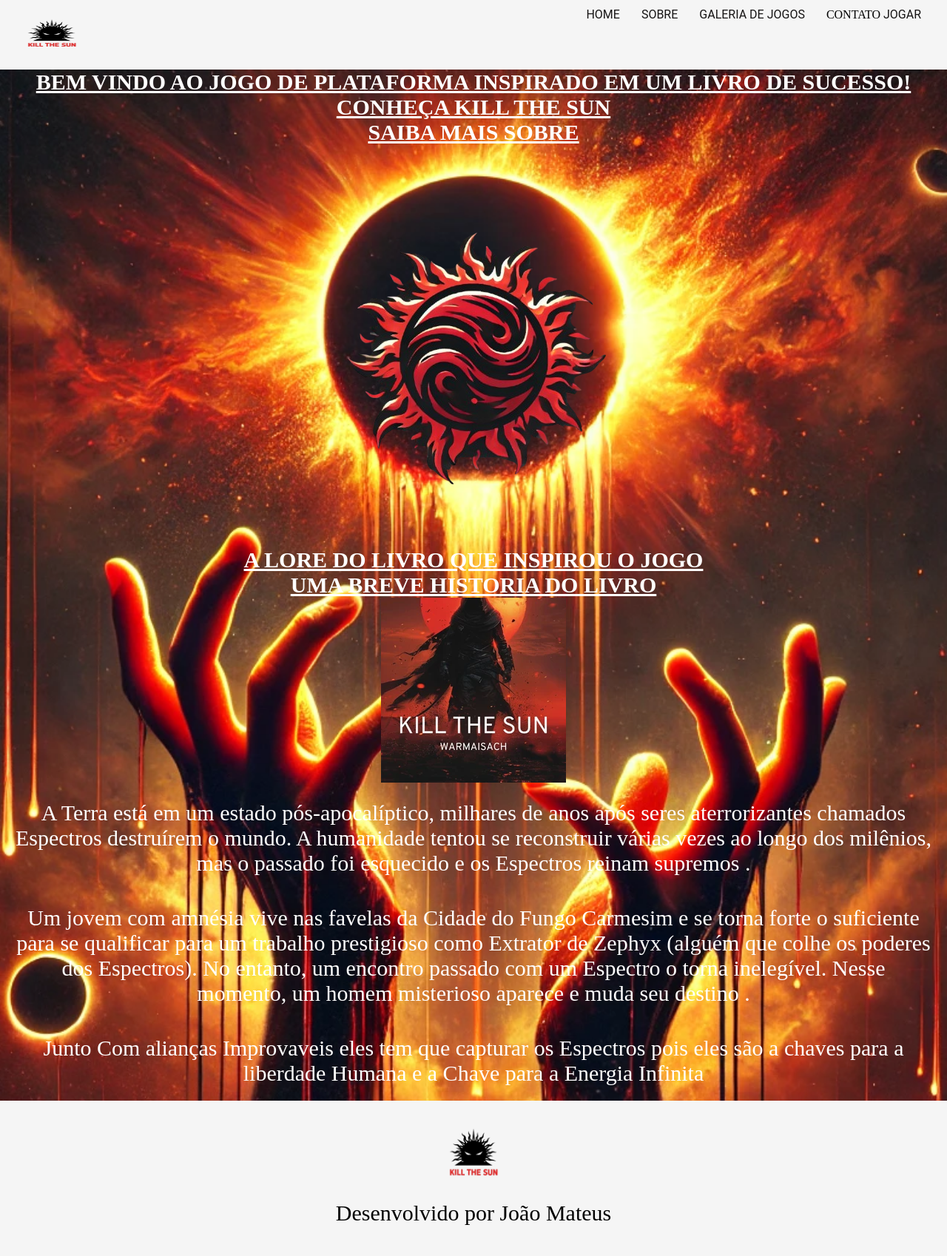
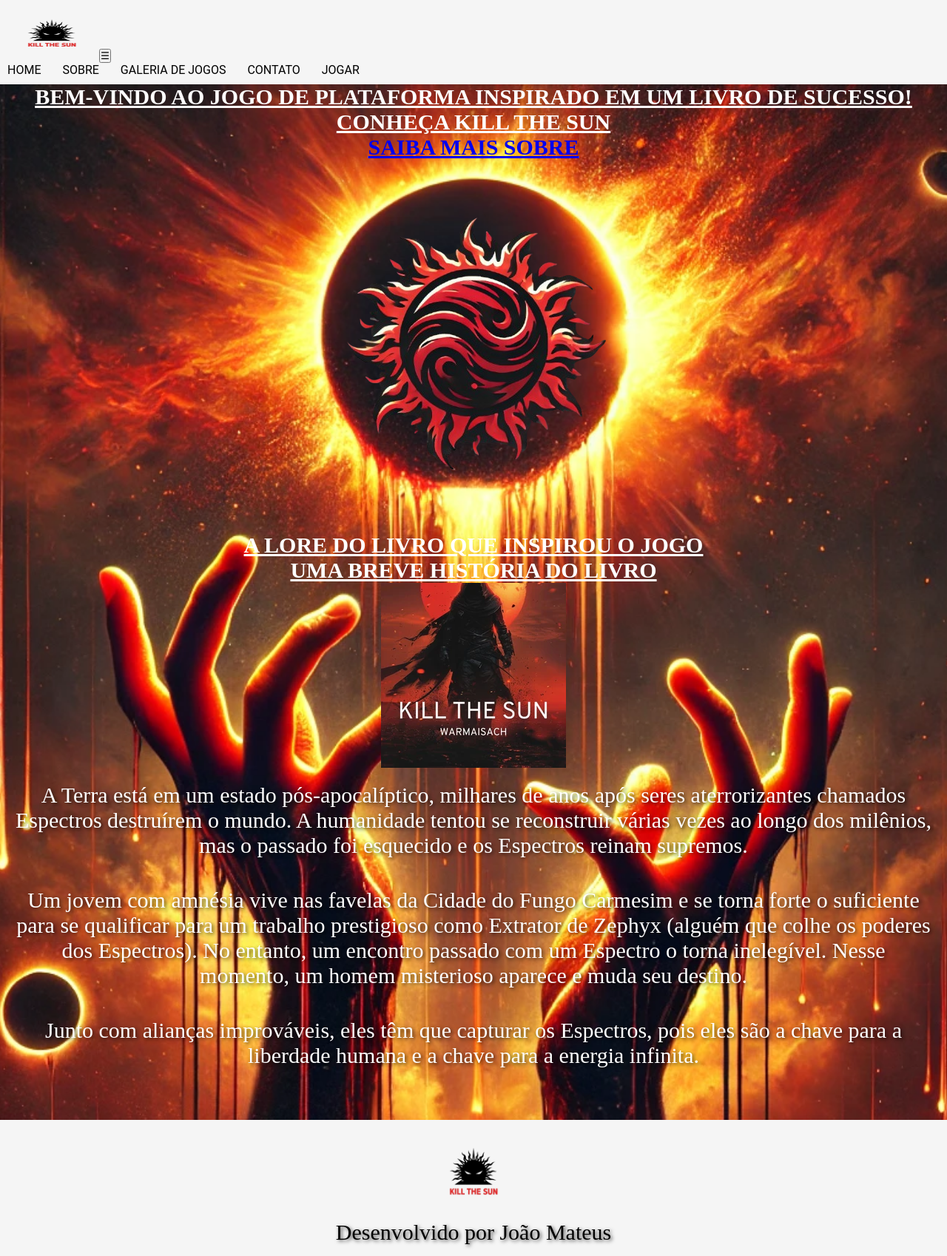
Before and after one commit to Joaoterminus3110/ProjetoTADS-1-2025, a PHP site: page / in a window 1280 px wide. Shown: the whole page at 74% size. Before the commit the page ends 1656 px from the top, so only its background shows below. Run offline with PHP 8.4, Linux system fonts and the light colour scheme.

Commit message:
QUASE FINAL

```diff
--- a/css/style.css
+++ b/css/style.css
@@ -8,10 +8,15 @@ header {
     margin: auto;
     background-color: whitesmoke;
     padding: 10px;
+    color: black;
 
+    a{
+        text-decoration: none;
+        color: black;
+    }
     nav {
         display: flex;
-        float: inline-end;
+
 
         ul {
             list-style-type: none;
@@ -21,17 +26,16 @@ header {
                 font-family: "Roboto", sans-serif;
                 text-transform: uppercase;
                 margin-right: 25px;
+                color: black;
 
-                a {
-                    color: rgb(23, 21, 21);
-                    text-decoration: none;
-                    transition: cubic-bezier(0.075, 0.82, 0.165, 1)
+
+
                 }
             }
         }
     }
 
-}
+
 
 body {
     background-image: url("../Imagem/Bannersun.webp");
@@ -45,22 +49,20 @@ p {
     font-size: 30px;
     text-align: center;
     padding: 20px;
-    border-radius: 20px;
-
+    text-shadow: 2px 2px 5px rgba(0, 0, 0, 0.7);
 }
 
-.capaImagem img {
-    width: 180px;
-    height: 60px;
-    display: inline;
-    border-radius: 50px;
-}
 
-.capaImagem {
+.capaImagem{
+    display: block;
+    margin: 0 auto;
+    max-width: 100%;
+
     p {
         text-align: center;
         background-color: #ede6e6;
         text-decoration-line: overline;
+
     }
 }
 
@@ -80,6 +82,7 @@ footer {
     margin: 0;
     display: grid;
     place-items: center;
+    margin-top: 50px;
 
     p {
         color: black;
@@ -89,23 +92,108 @@ footer {
     .SIRIUS {
         width: 120px;
         height: 120px;
+
     }
 }
+
 .paroalto {
 
     text-align: center;
     color: rgb(255, 254, 254);
     font-size: 15px;
 }
+
 h1 {
     text-decoration: underline;
 }
+
 h2 {
     text-decoration: underline;
     font-size: 30px;
+    text-align: center;
+    color: white;
 }
+
 .paroalto2 {
     text-align: center;
     color: white;
-    text-shadow: yellow;
 }
+
+.VIDEO {
+    margin-bottom: 50px;
+    margin-top: 50px;
+}
+
+.menu {
+    list-style: none;
+    display: flex;
+    gap: 20px;
+}
+
+.menu li a {
+    text-decoration: none;
+    font-size: 18px;
+}
+
+.menu-toggle {
+    font-size: 30px;
+    cursor: pointer;
+    display: none;
+}
+
+@media (max-width: 768px) {
+
+    .menu {
+        display: none;
+        flex-direction: column;
+        position: absolute;
+        top: 60px;
+        left: 0;
+        width: 100%;
+        background-color: #333;
+        padding: 10px;
+    }
+
+    .menu.active {
+        display: flex;
+    }
+
+    .menu-toggle {
+        display: block;
+    }
+}
+.contato {
+    form {
+        max-width: 500px;
+        margin: auto;
+        padding: 10px;
+    }
+
+      input, textarea {
+        width: 100%;
+        padding: 10px;
+        font-size: 1rem;
+        margin-bottom: 10px;
+      }
+
+      button {
+        padding: 10px 20px;
+        background-color: #333;
+        color: white;
+        border: none;
+        cursor: pointer;
+      }
+}
+.fase11 {
+display: inline;
+width: 600px;
+margin:auto;
+height: 600px;
+border-style: solid;
+}
+.fase12 {
+display: inline;
+width: 450px;
+margin:auto;
+height: 450px;
+border-style: solid;}
--- a/index.html
+++ b/index.html
@@ -5,82 +5,69 @@
     <meta charset="UTF-8">
     <meta name="viewport" content="width=device-width, initial-scale=1.0">
     <title>KILL THE SUN</title>
-    <link href="Imagem/icono_assustado.png" rel="icon">
-    <link href="css/style.css" rel="stylesheet">
-</head>
+    <link rel="icon" href="Imagem/icono_assustado.png">
+    <link rel="stylesheet" href="css/style.css">
 
 <body>
     <header>
         <a href="index.html" class="HOME">
-            <img src="Imagem/soldorock-removebg-preview.png" alt=Logo da KILL THE SUN>
+            <img src="Imagem/soldorock-removebg-preview.png" alt="Logo da KILL THE SUN">
         </a>
+        <button class="hamburger" id="menu-btn">&#9776;</button>
         <nav>
-            <ul>
+            <ul id="menu">
                 <li>
-                    <a href="index.html" title="Home">
-                        HOME
-                    </a>
+                    <a href="index.html" title="Home">HOME</a>
+                </li>
                 <li>
-                    <a href=sobrejogo.html title="Sobre">SOBRE</a>
+                    <a href="sobrejogo.html" title="Sobre">SOBRE</a>
+                </li>
                 <li>
-                    <a title="Galeria de fotos">
-                        GALERIA DE JOGOS
-                    </a>
+                    <a href="#" title="Galeria de fotos">GALERIA DE JOGOS</a>
                 </li>
-                <a Title="Contato">
-                    CONTATO
-                </a>
+                <li><a href="contato.html" title="Contato">CONTATO</a>
+                </li>
                 <li>
-                    <a title="Jogar">
-                        JOGAR
-                    </a>
+                    <a href="#" title="Jogar">JOGAR</a>
                 </li>
             </ul>
         </nav>
     </header>
-    <main <div class="paroalto">
-        <h1>
-            BEM VINDO AO JOGO DE PLATAFORMA INSPIRADO EM UM LIVRO DE SUCESSO!
-        </h1>
-        <h1>
-            CONHEÇA KILL THE SUN
-        </h1>
-        <h1>
-            <a title="Sobre" class="SAIBA">
-                SAIBA MAIS SOBRE
-        </h1>
-        </p>
-        <img src="Imagem/solopng.png" alt="solvermelho" class="SOLVERM">
+
+    <main>
+        <div class="paroalto">
+            <h1>BEM-VINDO AO JOGO DE PLATAFORMA INSPIRADO EM UM LIVRO DE SUCESSO!</h1>
+            <h1>CONHEÇA KILL THE SUN</h1>
+            <h1><a href="#" title="Sobre" class="SAIBA">SAIBA MAIS SOBRE</a></h1>
+            <img src="Imagem/solopng.png" alt="solvermelho" class="SOLVERM">
         </div>
+
         <div>
-            <h2>
-                A LORE DO LIVRO QUE INSPIROU O JOGO
-            </h2>
-            <h2>
-                UMA BREVE HISTORIA DO LIVRO
-            </h2>
+            <h2>A LORE DO LIVRO QUE INSPIROU O JOGO</h2>
+            <h2>UMA BREVE HISTÓRIA DO LIVRO</h2>
             <img src="Imagem/Killofsun capa.webp" alt="capa" class="capaImagem">
-
-            <p>A Terra está em um estado pós-apocalíptico, milhares de anos após seres aterrorizantes chamados
+            <p>
+                A Terra está em um estado pós-apocalíptico, milhares de anos após seres aterrorizantes chamados
                 Espectros destruírem o mundo. A humanidade tentou se reconstruir várias vezes ao longo dos milênios, mas
-                o passado foi esquecido e os Espectros reinam supremos .
+                o passado foi esquecido e os Espectros reinam supremos.
             </p>
-            <p> Um jovem com amnésia vive nas favelas da Cidade do Fungo Carmesim e se torna forte o suficiente para se
+            <p>
+                Um jovem com amnésia vive nas favelas da Cidade do Fungo Carmesim e se torna forte o suficiente para se
                 qualificar para um trabalho prestigioso como Extrator de Zephyx (alguém que colhe os poderes dos
                 Espectros). No entanto, um encontro passado com um Espectro o torna inelegível. Nesse momento, um homem
-                misterioso aparece e muda seu destino .</p>
-            <p> Junto Com alianças Improvaveis eles tem que capturar os Espectros pois eles são a chaves para a
-                liberdade Humana e a Chave para a Energia Infinita </p>
-        </div>
-        <script>
-            window.scrollTo(0, document.body.scrollHeight);
-        </script>
-        <footer>
-            <img src="Imagem/soldorock2.png" alt="Solpagina" class="SIRIUS">
+                misterioso aparece e muda seu destino.
+            </p>
             <p>
-                Desenvolvido por João Mateus
+                Junto com alianças improváveis, eles têm que capturar os Espectros, pois eles são a chave para a
+                liberdade humana e a chave para a energia infinita.
             </p>
-        </footer>
-    </main>
-</body>
-</html>
+            <script>
+                window.scrollTo(0, document.body.scrollHeight); document.getElementById("menu-toggle").addEventListener("click", function () {
+                    document.getElementById("menu").classList.toggle("active");
+                });
+                window.scrollTo(0, document.body.scrollHeight);
+            </script>
+
+            <footer>
+                <img src="Imagem/soldorock2.png" alt="Solpagina" class="SIRIUS">
+                <p>Desenvolvido por João Mateus</p>
```
Also changed, not shown: contato.html (added, +68 -0 lines), galeriadejogos.html (added, +57 -0 lines), sobrejogo.html (+7 -4 lines), Imagem/FASE11.png (added), Imagem/FASE12.png (added).
